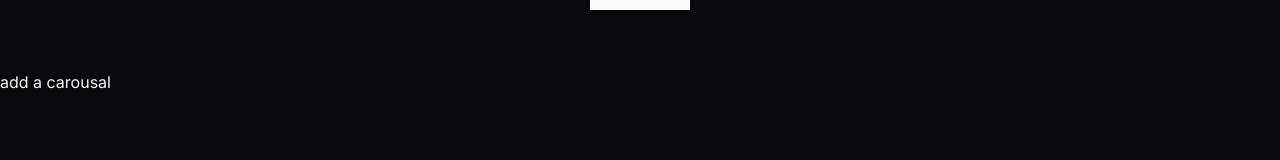
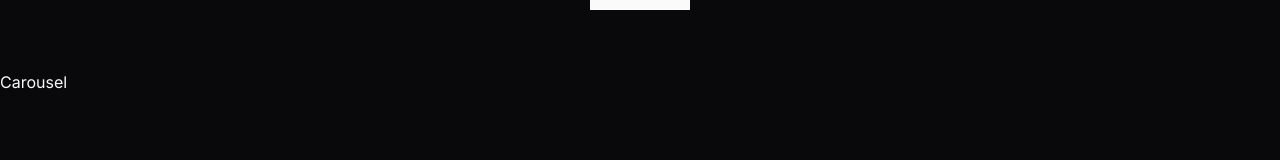
Before and after one commit to StepAsideLiL/front-mart, a Next.js app: page / in a window 1280 px wide. Shown: the part 194-354 px from the top of the page. Built offline with nearby package versions, Linux system fonts and the light colour scheme; a web font is replaced by a local one.

Commit message:
create: Carousel component

```diff
--- /dev/null
+++ b/app/(web)/_parts/carousel.tsx
@@ -0,0 +1,5 @@
+const Carousel = () => {
+  return <section className="flex gap-2">Carousel</section>;
+};
+
+export default Carousel;
--- a/app/(web)/page.tsx
+++ b/app/(web)/page.tsx
@@ -2,6 +2,7 @@ import { Button } from "@/components/ui/button";
 import Main from "@/components/uis/main";
 import { Metadata } from "next";
 import Link from "next/link";
+import Carousel from "./_parts/carousel";
 
 export const metadata: Metadata = {
   title: "Home",
@@ -18,7 +19,7 @@ const HomePage = () => {
         </Button>
       </section>
 
-      <section>add a carousal</section>
+      <Carousel />
     </Main>
   );
 };
```
